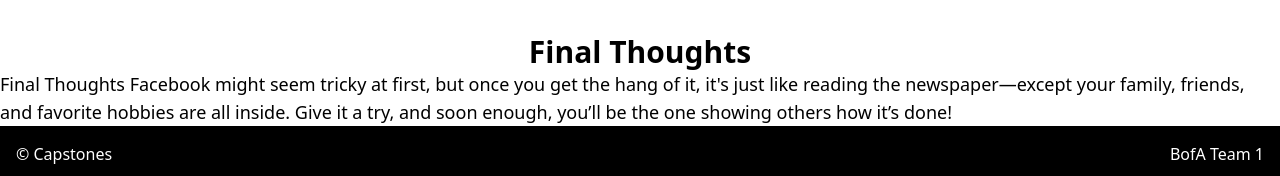
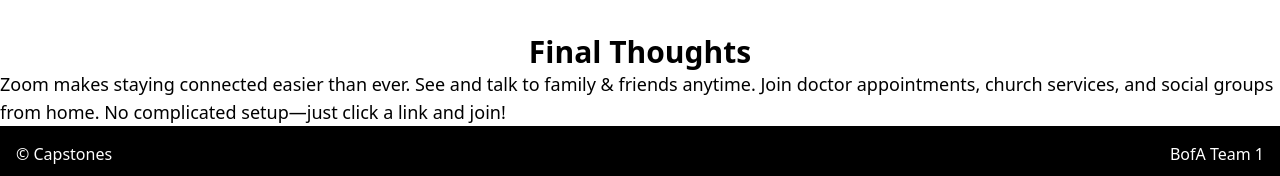
Before and after one commit to ChamPhayrin/G1-BOfA-Capstones, a React (Vite) app in the folder client/: page /zoom in a window 1280 px wide. Shown: the part 2136-2312 px from the top of the page. Built offline with nearby package versions, Linux system fonts and the light colour scheme.

Commit message:
Fix: Updated TechArticle to take finalThoughts prop. Removed hardcoded Facebook final thoughts from each page and replaced with dynamic prop

```diff
--- a/client/src/pages/Amazon.jsx
+++ b/client/src/pages/Amazon.jsx
@@ -16,7 +16,7 @@
       "Find almost anything – Clothes, food, books, tools, electronics—Amazon has it all.",
       "Read reviews before you buy – See what other shoppers say before making a decision.",
       "Fast, reliable delivery – Many items arrive in one or two days.",
-      "Safe & secure payments – Pay with your debit/credit card, or even use gift cards."
+      "Safe & secure payments – Pay with your debit/credit card, or even use gift cards.",
     ],
 
     steps: [
@@ -25,9 +25,9 @@
         instructions: [
           "Open your internet browser (Google Chrome, Safari, or Microsoft Edge).",
           "Click on the address bar at the top.",
-          "Type www.amazon.com and press Enter."
+          "Type www.amazon.com and press Enter.",
         ],
-        tip: "You’re now on Amazon’s homepage!"
+        tip: "You’re now on Amazon’s homepage!",
       },
       {
         title: "Creating an Amazon Account",
@@ -35,9 +35,9 @@
           "On the Amazon homepage, click 'Sign In' (top-right corner).",
           "Click 'Create Your Amazon Account'.",
           "Enter your name, email, and a password (write it down somewhere safe!).",
-          "Follow the instructions and verify your email if asked."
+          "Follow the instructions and verify your email if asked.",
         ],
-        tip: "If you ever forget your password, click 'Forgot Password?' on the login screen to reset it."
+        tip: "If you ever forget your password, click 'Forgot Password?' on the login screen to reset it.",
       },
       {
         title: "Searching for Items on Amazon",
@@ -45,18 +45,18 @@
           "Click on the Search Bar at the top of the Amazon page.",
           "Type what you’re looking for (example: 'Comfortable walking shoes for seniors') and press Enter.",
           "Browse through the options—click on an item to see details.",
-          "Scroll down to read customer reviews and ratings before buying."
+          "Scroll down to read customer reviews and ratings before buying.",
         ],
-        tip: "Look for items with lots of good reviews (4 stars or more)."
+        tip: "Look for items with lots of good reviews (4 stars or more).",
       },
       {
         title: "Adding Items to Your Cart",
         instructions: [
           "When you find something you like, click 'Add to Cart'.",
           "If you want more items, continue shopping.",
-          "Click the 🛒 Cart icon (top-right corner) to review your selections."
+          "Click the 🛒 Cart icon (top-right corner) to review your selections.",
         ],
-        tip: "You can remove items anytime before you pay."
+        tip: "You can remove items anytime before you pay.",
       },
       {
         title: "Placing an Order",
@@ -64,18 +64,18 @@
           "In your cart, click 'Proceed to Checkout'.",
           "Enter your shipping address (where Amazon will deliver your order).",
           "Choose a payment method (credit/debit card, Amazon gift card, or bank account).",
-          "Click 'Place Your Order'—you're done!"
+          "Click 'Place Your Order'—you're done!",
         ],
-        tip: "If you don’t want to type in your card info every time, check 'Save this payment method'."
+        tip: "If you don’t want to type in your card info every time, check 'Save this payment method'.",
       },
       {
         title: "Tracking Your Order",
         instructions: [
           "Click 'Returns & Orders' (top-right corner of Amazon’s page).",
           "Find your most recent order.",
-          "Click 'Track Package' to see when it will arrive."
+          "Click 'Track Package' to see when it will arrive.",
         ],
-        tip: "Amazon will email you updates about your order’s progress."
+        tip: "Amazon will email you updates about your order’s progress.",
       },
       {
         title: "Returning an Item (If Needed)",
@@ -83,15 +83,15 @@
           "Click 'Returns & Orders' at the top.",
           "Find the item you want to return and click 'Return or Replace Items'.",
           "Choose a reason for the return and follow Amazon’s instructions.",
-          "Amazon will either give you a refund or replacement, depending on the item."
+          "Amazon will either give you a refund or replacement, depending on the item.",
         ],
-        tip: "Many items can be returned for free within 30 days!"
-      }
+        tip: "Many items can be returned for free within 30 days!",
+      },
     ],
-
-    videoUrl: "https://www.youtube.com/embed/iSvRIeYYNl4?si=f-csC8pyq0pPIpA6"
+    videoUrl: "https://www.youtube.com/embed/iSvRIeYYNl4?si=f-csC8pyq0pPIpA6",
+    finalThoughts:
+      "Amazon makes shopping easier, faster, and more convenient than ever. No need to drive to the store—everything comes to you. Find great deals and read reviews before buying. Fast, secure, and easy to use. Give it a try—soon, you’ll be ordering with confidence!",
   };
-
 
   // Using spread operator to dynamically make all key:value pairs props in our component
   return <TechArticle {...amazonData} />;
--- a/client/src/pages/Facebook.jsx
+++ b/client/src/pages/Facebook.jsx
@@ -70,6 +70,8 @@
       },
     ],
     videoUrl: "https://www.youtube.com/embed/xu8rh9Ref4Y?si=920-UcZz0JDkCM5",
+    finalThoughts:
+      "Facebook might seem tricky at first, but once you get the hang of it, it's just like reading the newspaper—except your family, friends, and favorite hobbies are all inside. Give it a try, and soon enough, you’ll be the one showing others how it’s done!",
   };
 
   // Using spread operator to dynamically make all key:value pairs props in our component
--- a/client/src/pages/Gmail.jsx
+++ b/client/src/pages/Gmail.jsx
@@ -71,6 +71,8 @@
     ],
 
     videoUrl: "https://www.youtube.com/embed/CtRgwJaW2N4?si=kuBo5ZSKIKV6Eocj",
+    finalThoughts:
+      "Gmail is just like writing letters—but easier, faster, and more secure. No waiting, no stamps, no lost mail. See messages instantly from family & businesses. Super simple to use, even if you’re new to technology. Give it a try, and soon, you’ll be the one helping others with email!",
   };
 
   // Using spread operator to dynamically make all key:value pairs props in our component
--- a/client/src/pages/Google.jsx
+++ b/client/src/pages/Google.jsx
@@ -61,6 +61,8 @@
     ],
 
     videoUrl: "https://www.youtube.com/embed/UIxJ3aCb25k?si=kw8ed0LoVHUlRkXf",
+    finalThoughts:
+      "Google is like a friendly assistant, always ready to help. No waiting, no confusion—just type and search.Great for finding information, places, recipes, and even fun facts.Give it a try—you might be surprised at how easy it is!",
   };
 
   // Using spread operator to dynamically make all key:value pairs props in our component
--- a/client/src/pages/TechArticle.jsx
+++ b/client/src/pages/TechArticle.jsx
@@ -7,6 +7,7 @@
   whyUse,
   steps,
   videoUrl,
+  finalThoughts
 }) {
   return (
     <article className="text-lg">
@@ -88,10 +89,7 @@
       <section>
         <h2 className="text-center font-bold text-3xl pt-10">Final Thoughts</h2>
         <p>
-          Final Thoughts Facebook might seem tricky at first, but once you get
-          the hang of it, it's just like reading the newspaper—except your
-          family, friends, and favorite hobbies are all inside. Give it a try,
-          and soon enough, you’ll be the one showing others how it’s done!
+          {finalThoughts}
         </p>
       </section>
     </article>
--- a/client/src/pages/Youtube.jsx
+++ b/client/src/pages/Youtube.jsx
@@ -56,6 +56,8 @@
     ],
 
     videoUrl: "https://www.youtube.com/embed/i2xxV91um8w?si=1nRuW1I9AwngaSdg",
+    finalThoughts:
+      "YouTube is like a never-ending TV with anything you want to watch. Learn, relax, and enjoy—whenever you want. No complicated setup, no waiting—just search and watch. Give it a try, and soon, you’ll be watching videos like a pro!",
   };
 
   // Using spread operator to dynamically make all key:value pairs props in our component
--- a/client/src/pages/Zoom.jsx
+++ b/client/src/pages/Zoom.jsx
@@ -16,7 +16,7 @@
       "Join church services, book clubs, or family reunions from home – Many groups now meet online.",
       "Talk to doctors without going to the office – Many healthcare providers offer virtual visits.",
       "Works on any device – Use it on a computer, tablet, or smartphone.",
-    "It’s free for personal use – No need to pay for casual calls."
+      "It’s free for personal use – No need to pay for casual calls.",
     ],
 
     steps: [
@@ -25,9 +25,9 @@
         instructions: [
           "Open your internet browser (Google Chrome, Safari, or Microsoft Edge).",
           "Click on the address bar at the top.",
-        "Type www.zoom.us and press Enter."
+          "Type www.zoom.us and press Enter.",
         ],
-      tip: "If you’re using a phone or tablet, download the Zoom app from the App Store or Google Play."
+        tip: "If you’re using a phone or tablet, download the Zoom app from the App Store or Google Play.",
       },
       {
         title: "Joining a Zoom Meeting",
@@ -35,9 +35,9 @@
           "If a family member, doctor, or group invites you to a Zoom call, they will send you a link.",
           "Click on the Zoom link in your email or message.",
           "A new window will open. Click 'Join with Video' so people can see you.",
-        "Click 'Join with Computer Audio' so you can hear and speak."
+          "Click 'Join with Computer Audio' so you can hear and speak.",
         ],
-      tip: "If you don’t have a link, click 'Join a Meeting' on the Zoom website and type in the Meeting ID and Passcode (usually sent in an email)."
+        tip: "If you don’t have a link, click 'Join a Meeting' on the Zoom website and type in the Meeting ID and Passcode (usually sent in an email).",
       },
       {
         title: "Starting Your Own Zoom Call",
@@ -45,9 +45,9 @@
           "Go to www.zoom.us and click 'Sign Up' (it’s free!).",
           "Enter your email, name, and password to create an account.",
           "Once signed in, click 'New Meeting' to start a call.",
-        "Click 'Invite' and send the link to your family or friends."
+          "Click 'Invite' and send the link to your family or friends.",
         ],
-      tip: "You can also schedule meetings in advance by clicking 'Schedule' and picking a date and time."
+        tip: "You can also schedule meetings in advance by clicking 'Schedule' and picking a date and time.",
       },
       {
         title: "Using Zoom’s Basic Features",
@@ -55,15 +55,16 @@
           "Turning Your Camera On/Off – Click the 📷 camera icon at the bottom of the screen.",
           "Muting & Unmuting – Click the 🎤 microphone icon to mute/unmute yourself.",
           "Chatting in Zoom – Click the 💬 'Chat' button to type messages if you don’t want to talk.",
-        "Leaving a Call – Click the 'Leave Meeting' button when you're done."
+          "Leaving a Call – Click the 'Leave Meeting' button when you're done.",
         ],
-      tip: "If the video freezes or you can’t hear, leave the meeting and rejoin—it usually fixes the problem."
-    }
+        tip: "If the video freezes or you can’t hear, leave the meeting and rejoin—it usually fixes the problem.",
+      },
     ],
 
-  videoUrl: "https://www.youtube.com/embed/Fx7P8qbCyCk?si=tl2cLI6i3FFOuMqF"
+    videoUrl: "https://www.youtube.com/embed/Fx7P8qbCyCk?si=tl2cLI6i3FFOuMqF",
+    finalThoughts:
+      "Zoom makes staying connected easier than ever. See and talk to family & friends anytime. Join doctor appointments, church services, and social groups from home. No complicated setup—just click a link and join!",
   };
-
 
   // Using spread operator to dynamically make all key:value pairs props in our component
   return <TechArticle {...zoomData} />;
```
Lines whose indentation alone changed are shown as unchanged.
